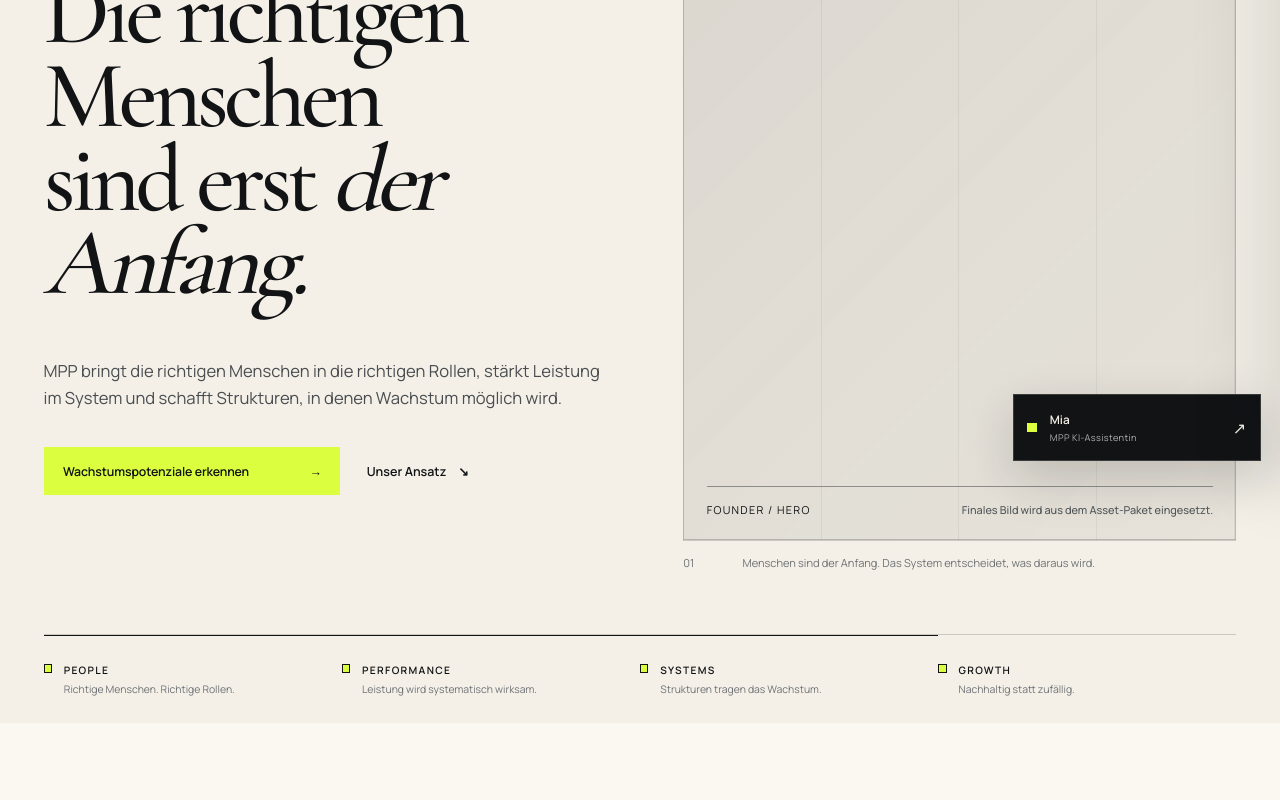
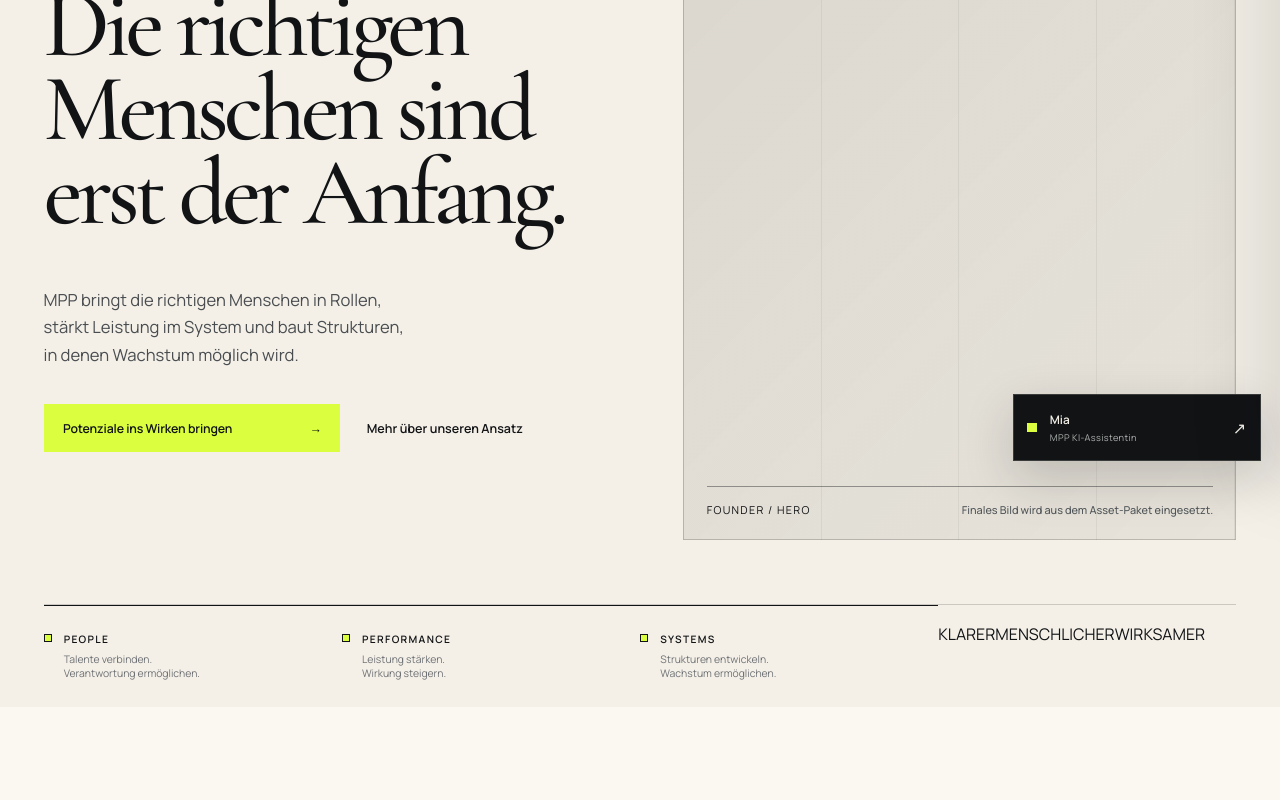
Before and after one commit to ravoeee-droid/MPP-Repo, a Next.js app: page / in a window 1280 px wide. Shown: the part 320-1120 px from the top of the page. Built offline with nearby package versions, Linux system fonts and the light colour scheme.

Commit message:
Align hero copy and operating line to Golden Master

```diff
--- a/components/mpp/hero.tsx
+++ b/components/mpp/hero.tsx
@@ -6,23 +6,27 @@ export function Hero() {
           <p className="eyebrow">Menschen. Leistung. Systeme.</p>
 
           <h1>
-            Die richtigen Menschen
+            Die richtigen
             <br />
-            sind erst <em>der Anfang.</em>
+            Menschen sind
+            <br />
+            erst der Anfang.
           </h1>
 
           <p className="hero__lede">
-            MPP bringt die richtigen Menschen in die richtigen Rollen, stärkt
-            Leistung im System und schafft Strukturen, in denen Wachstum möglich
-            wird.
+            MPP bringt die richtigen Menschen in Rollen,
+            <br className="desktop-only" />
+            stärkt Leistung im System und baut Strukturen,
+            <br className="desktop-only" />
+            in denen Wachstum möglich wird.
           </p>
 
           <div className="hero__actions">
             <a className="button button--primary" href="#diagnostic">
-              Wachstumspotenziale erkennen <span aria-hidden="true">→</span>
+              Potenziale ins Wirken bringen <span aria-hidden="true">→</span>
             </a>
             <a className="text-link" href="#operating-system">
-              Unser Ansatz <span aria-hidden="true">↘</span>
+              Mehr über unseren Ansatz
             </a>
           </div>
         </div>
@@ -37,11 +41,10 @@ export function Hero() {
               <span>FOUNDER / HERO</span>
               <strong>Finales Bild wird aus dem Asset-Paket eingesetzt.</strong>
             </div>
-          </div>
-
-          <div className="hero__caption">
-            <span>01</span>
-            <p>Menschen sind der Anfang. Das System entscheidet, was daraus wird.</p>
+            <div className="hero__image-caption">
+              <span>Unternehmen für morgen.</span>
+              <i aria-hidden="true" />
+            </div>
           </div>
         </div>
       </div>
@@ -50,19 +53,29 @@ export function Hero() {
         <div className="operating-line__rail" />
         <div className="operating-line__item">
           <span className="operating-line__node" />
-          <div><b>PEOPLE</b><small>Richtige Menschen. Richtige Rollen.</small></div>
+          <div>
+            <b>PEOPLE</b>
+            <small>Talente verbinden.<br />Verantwortung ermöglichen.</small>
+          </div>
         </div>
         <div className="operating-line__item">
           <span className="operating-line__node" />
-          <div><b>PERFORMANCE</b><small>Leistung wird systematisch wirksam.</small></div>
+          <div>
+            <b>PERFORMANCE</b>
+            <small>Leistung stärken.<br />Wirkung steigern.</small>
+          </div>
         </div>
         <div className="operating-line__item">
           <span className="operating-line__node" />
-          <div><b>SYSTEMS</b><small>Strukturen tragen das Wachstum.</small></div>
+          <div>
+            <b>SYSTEMS</b>
+            <small>Strukturen entwickeln.<br />Wachstum ermöglichen.</small>
+          </div>
         </div>
-        <div className="operating-line__item operating-line__item--growth">
-          <span className="operating-line__node" />
-          <div><b>GROWTH</b><small>Nachhaltig statt zufällig.</small></div>
+        <div className="operating-line__descriptor">
+          <span>KLARER</span>
+          <span>MENSCHLICHER</span>
+          <span>WIRKSAMER</span>
         </div>
       </div>
     </section>
```
